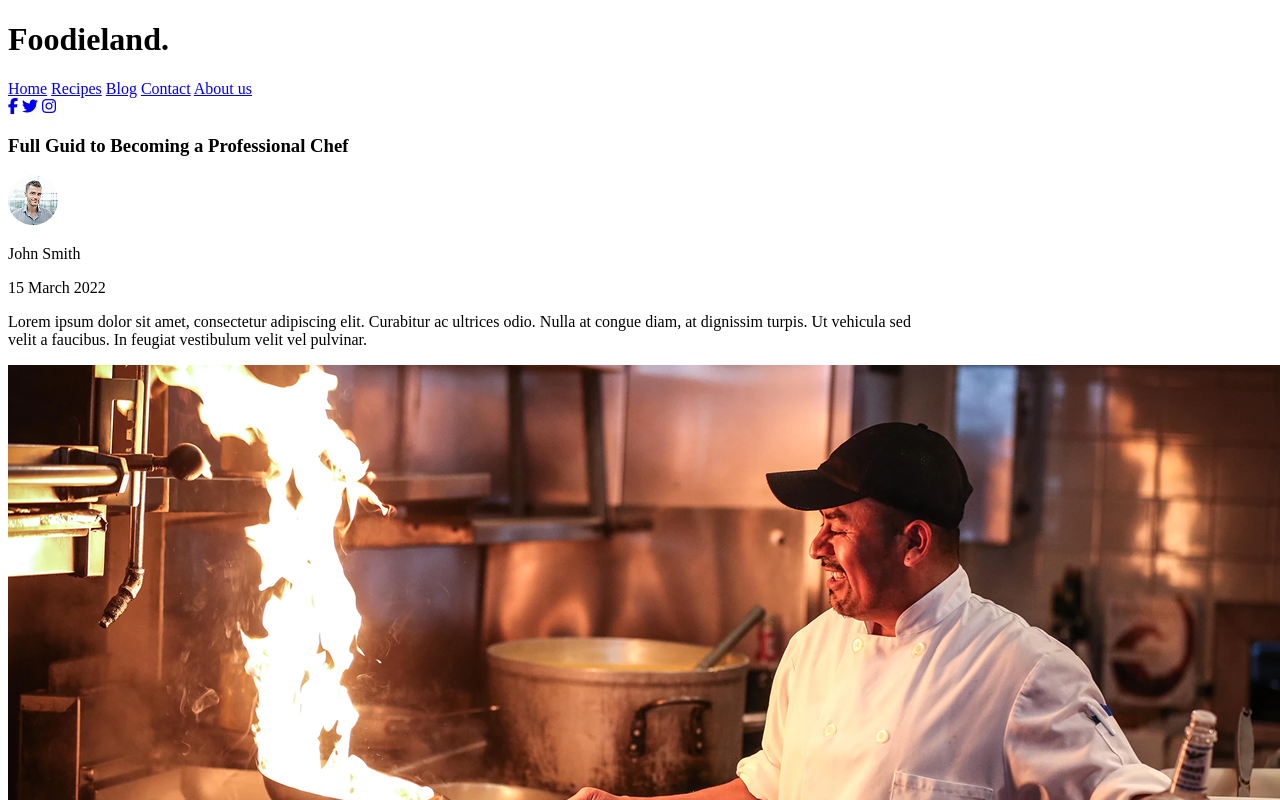
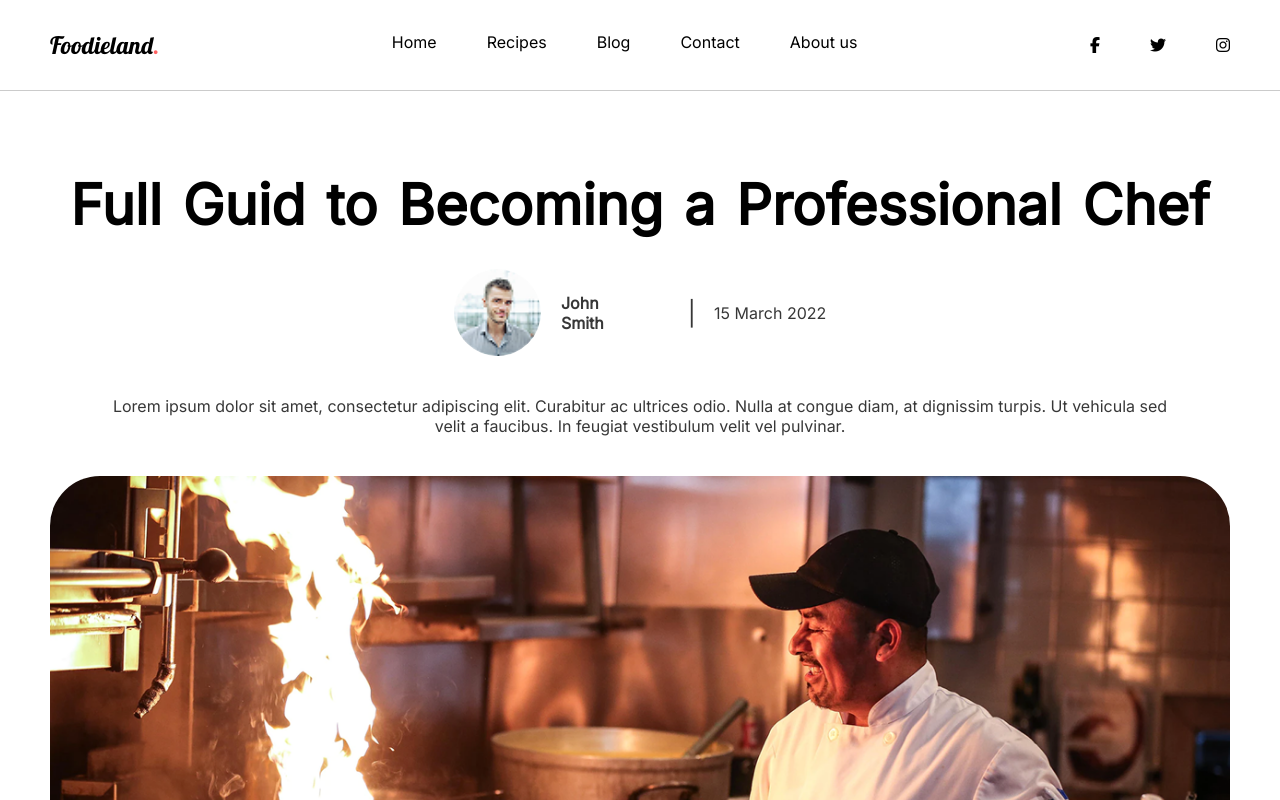
Before and after one commit to BambiReborn/Learnable-Advanced-HTML-and-CSS, a plain HTML site: page blog.html in a window 1280 px wide. Shown: the top 800 px of the page. Drawn offline with Linux system fonts and the light colour scheme.

Commit message:
blog page's professional chef section

```diff
--- a/blog.css
+++ b/blog.css
@@ -0,0 +1,166 @@
+*{
+    margin: 0;
+    padding: 0;
+    box-sizing: border-box;
+}
+
+:root{
+    --background-color: #FFFF;
+    --font-color1: #000000;
+    --font-color2: #000000c8;
+
+    --sectionCard-bgColor: #E7FAFE;
+    --redHeart-color: #FF6363;
+    --paleHeart-color: #DBE2E5;
+
+    --icons-color: #000000;
+    --font-family1: 'Lobster', cursive;
+    --font-family2: 'Inter', sans-serif;
+    --copyright-font: 'Exo 2', sans-serif;
+
+}
+
+
+/*body*/
+body {
+    font-family: var(--font-family2);
+
+    p {
+        color: var(--font-color2);
+    }
+
+    h4 {
+        color: var(--font-color1);
+    }
+
+    h3 {
+        color: var(--font-color1);
+    }
+
+}
+
+
+/*Header and contents*/
+header {
+    display: flex;
+    flex-wrap: wrap;
+    justify-content: space-between;
+    align-items: center;
+    /* margin: 30px 50px 0px 50px; */
+    border-bottom: 1px solid #00000034;
+}
+
+header #nameTitle {
+    margin: 30px 0px 30px 50px;
+    color: var(--font-color1);
+    font-family: var(--font-family1);
+    font-size: 1.5em;
+    font-weight: 400;
+}.indent {
+    color: var(--redHeart-color);
+}
+
+header #pageLinks {
+    display: flex;
+    justify-content: center;
+    align-items: center;
+    text-align: center;
+    /* width: 40rem; */
+    gap: 50px;
+    margin: 30px 0px 30px 0px;
+}
+
+#pageLinks a {
+    text-decoration: none;
+    font-family: var(--font-family2);
+    font-weight: 500;
+    font-size: 1em;
+    color: var(--font-color1);
+    padding-bottom: 0.2rem;
+    border-bottom: 2px solid transparent;
+    transition: border-color 0.2s ease;
+}
+
+#pageLinks a:hover {
+    border-color: var(--redHeart-color);
+}
+
+header #socialHandles {
+    display: flex;
+    justify-content: center;
+    align-items: center;
+    text-align: center;
+    /* width: 15rem; */
+    gap: 50px;
+    margin: 30px 50px 30px 0px;
+
+}#socialHandles a {
+    font-size: 1em;
+    color: var(--icons-color);
+}
+
+
+
+/*Professional chef section*/
+
+#professionalChef {
+    margin: 80px 50px 50px 50px;
+    display: flex;
+    flex-direction: column;
+    flex-wrap: wrap;
+    /* justify-content: center; */
+    /* align-items: center; */
+}
+
+#professionalChef h3 {
+    font-size: 3.5em;
+    font-weight: 600;
+    letter-spacing: 0px;
+    word-spacing: 5px;
+    text-align: center;
+}
+
+
+#professionalChef-Div {
+    margin-top: 30px;
+    display: flex;
+    justify-content: center;
+    align-items: center;
+    gap: 80px;
+
+}
+
+
+#professionalChef-Div #span1 {
+    display: flex;
+    justify-content: center;
+    align-items: center;
+    gap: 20px;
+
+    font-weight: 600;
+}
+
+#professionalChef-Div #span2 {
+    display: flex;
+    justify-content: center;
+    align-items: center;
+    gap: 20px;
+    font-weight: 400;
+}
+
+#professionalChef-Div #span2 #p1 {
+    transform: scale(1.5);
+}
+
+
+#professionalChef-P {
+    text-align: center;
+    font-weight: 400;
+    margin-top: 40px;
+    margin-bottom: 40px;
+}
+
+#professionalChef img {
+    width: 100%;
+    border-radius: 50px;
+}
--- a/blog.html
+++ b/blog.html
@@ -11,6 +11,7 @@
     <title>Foodieland</title>
 </head>
 <body>
+
     <!--HEADER-->
     <header>
         <h1 id="nameTitle">
@@ -46,14 +47,19 @@
                 </p>
             </span>
 
+
             <span id="span2">
-                <p>
+                <p id="p1">
+                    |
+                </p>
+
+                <p id="p2">
                     15 March 2022
                 </p>
             </span>
         </div>
 
-        <p>
+        <p id="professionalChef-P">
             Lorem ipsum dolor sit amet, consectetur adipiscing elit. Curabitur ac ultrices odio. Nulla at congue diam, at dignissim turpis. Ut vehicula sed<br>
             velit a faucibus. In feugiat vestibulum velit vel pulvinar.
         </p>
```
